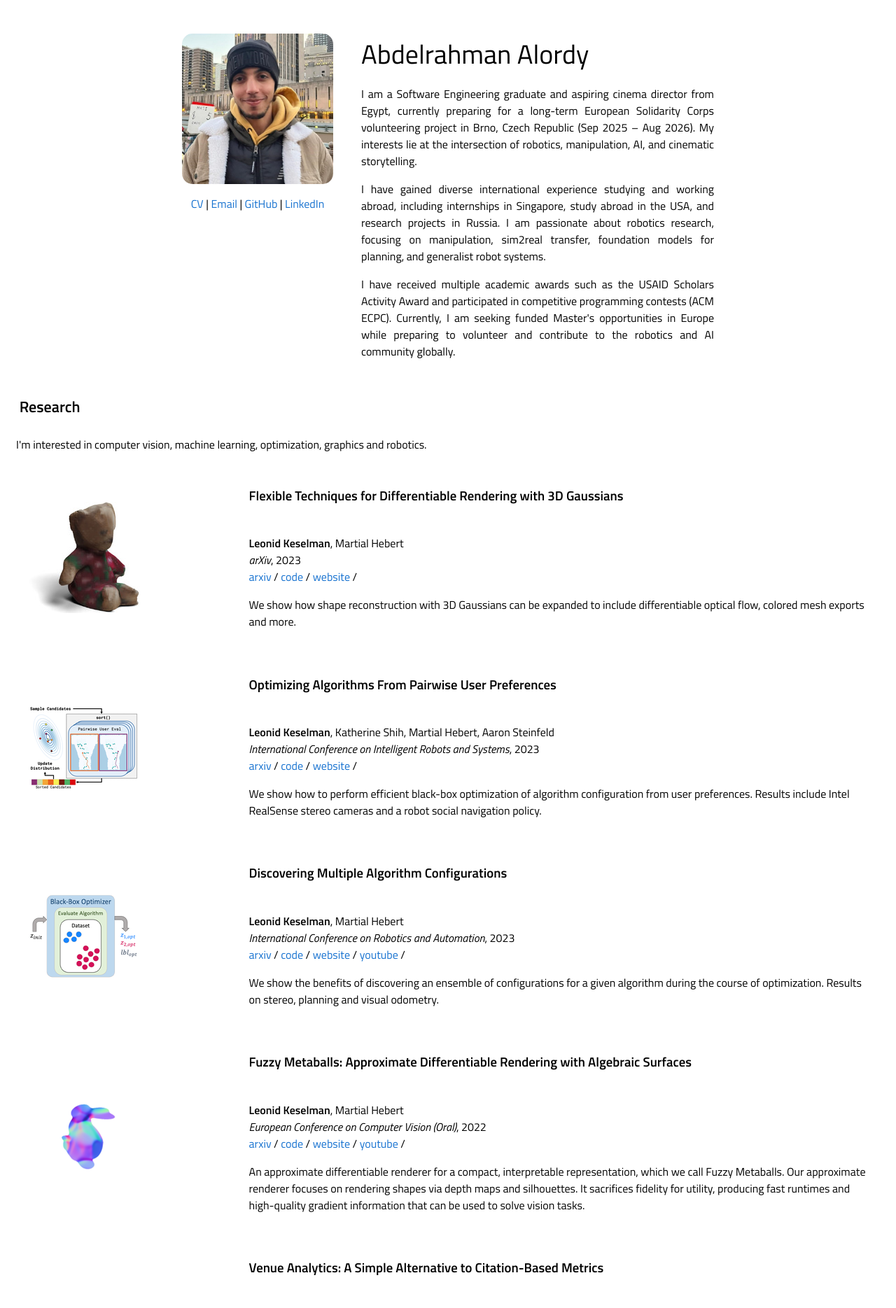
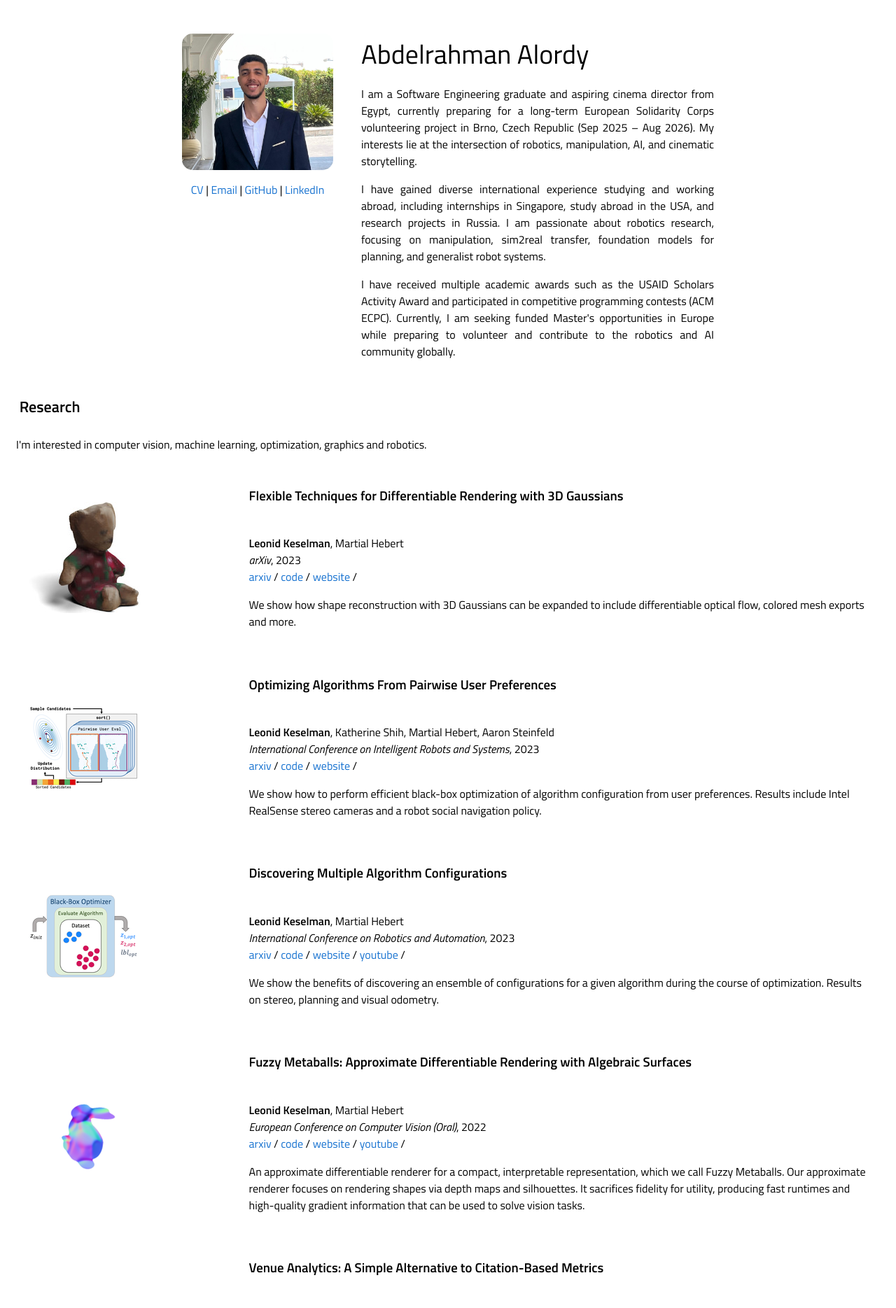
Before and after one commit to AbdalrahmanAtia/abdalrahmanatia.github.io, a Jekyll site: the page built from _posts/2023-08-28-3dgaussians.markdown, in a window 1280 px wide. Shown: the top 1869 px of the page at 70% size. Built offline with Jekyll 4.4.1, drawn with Linux system fonts in a browser that asks for light colours.

Commit message:
new photo

```diff
--- a/_layouts/default.html
+++ b/_layouts/default.html
@@ -66,7 +66,7 @@
               <table width="100%" align="center" border="0" cellspacing="0" cellpadding="20">
                 <tr>
                   <td width="32%" valign="top">
-                    <a href="images/abdo.jpg"><img src="images/abdo.jpg" width="100%" style="border-radius:15px"></a>
+                    <a href="images/abdo2.jpg"><img src="images/abdo2.jpg" width="100%" style="border-radius:15px"></a>
                     <p align="center">
                       <a href="pdfs/CV_Abdelrahman_Alordy.pdf">CV</a> |
                       <a target="_blank" href="mailto:abdelrahman.atia@xed.aucegypt.edu">Email</a> |
```
Also changed, not shown: images/abdo2.jpg (added).
